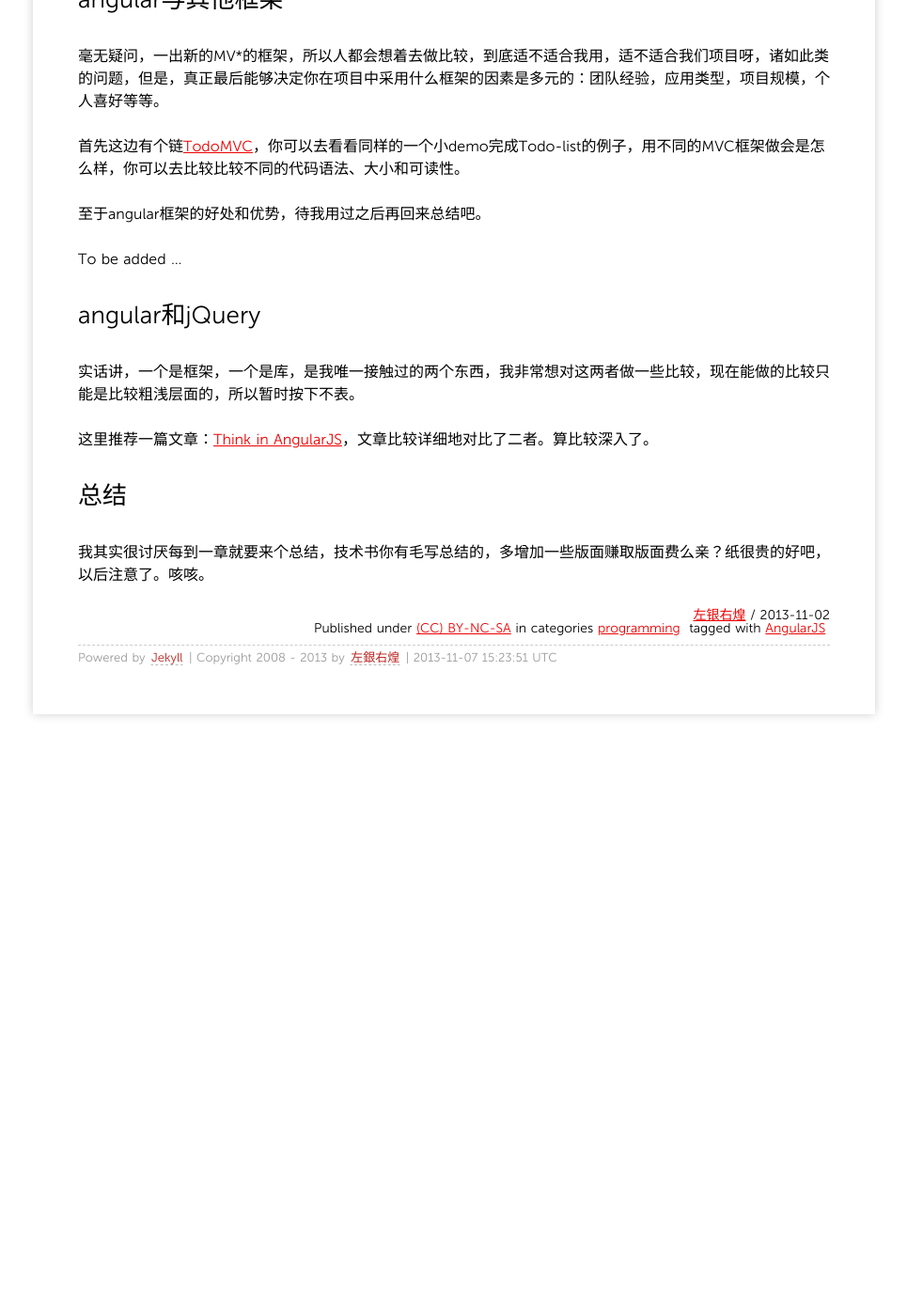
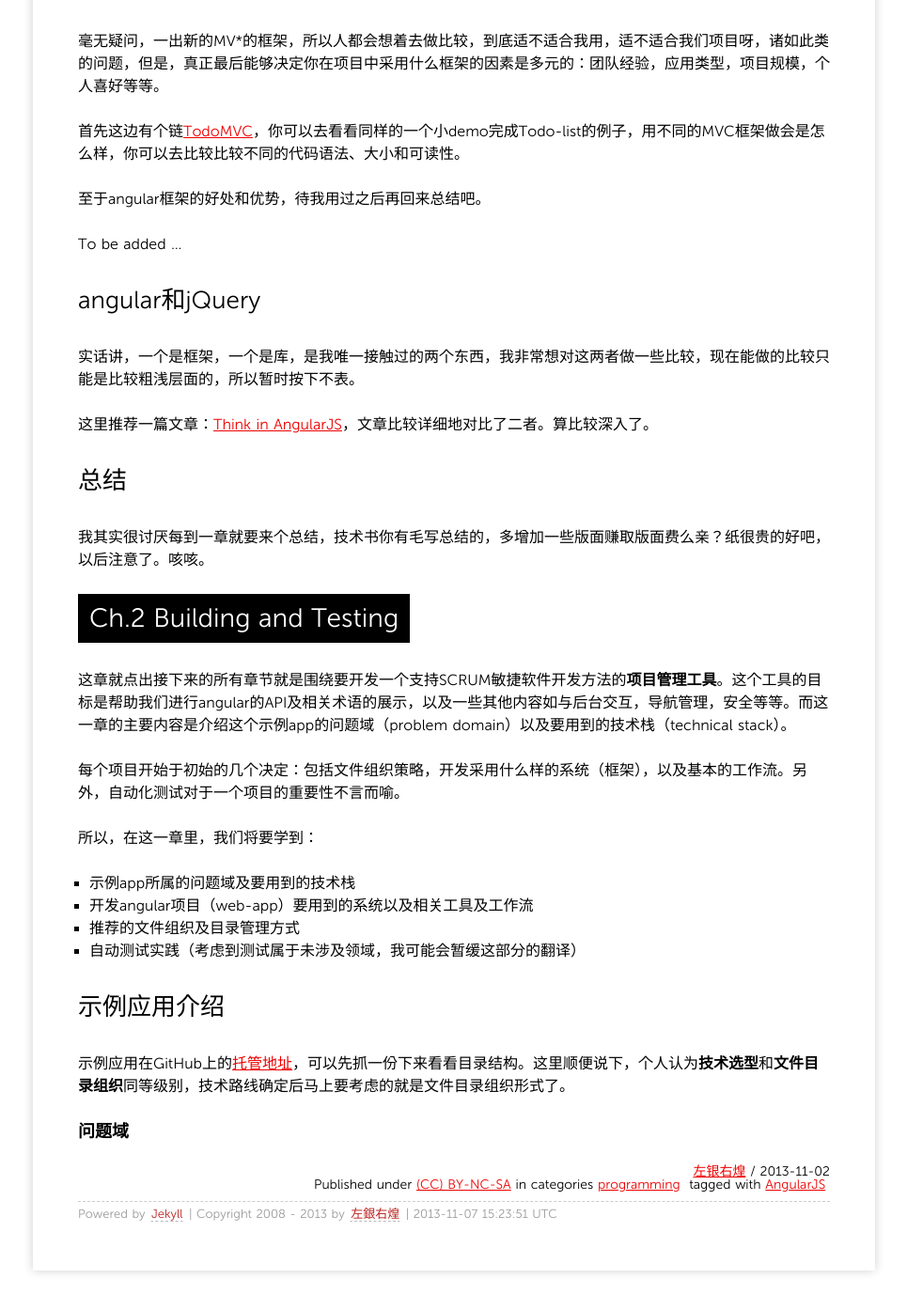
Before and after one commit to grahamle/grahamle.github.com, a Jekyll site: the page built from _posts/2013/2013-11-02-使用AngularJS进行webapp开发.md, in a window 1280 px wide and 1400 px high, scrolled down 19038 px. Shown: the top 1394 px of the window at 94% size, without its empty margins (157-1122 px from the left). Built offline with Jekyll 4.4.1, drawn with Linux system fonts in a browser that asks for light colours; Markdown is read by kramdown in place of the engine named in the settings; comment, search, counter and statistics services are not loaded; before the commit the page ends 19846 px from its top, so only the background shows below that.

Commit message:
[翻译]使用AngularJS开发webapp：ch2.0.0

```diff
--- a/_posts/2013/2013-11-02-使用AngularJS进行webapp开发.md
+++ b/_posts/2013/2013-11-02-使用AngularJS进行webapp开发.md
@@ -576,37 +576,37 @@ providers只能在配置阶段进行配置。你可以这么想把，你总不
 ### **不同的服务注册方法在两阶段中的差异**
 
 <table width="800px">
-	<th>
-		<td width="200px">方法</td>
-		<td width="200px">注册了啥</td>
-		<td width="200px">配置阶段可注入否</td>
-		<td width="200px">运行阶段可注入否</td>
-	</th>
-	<tr>
+	<tr text-align="center">
+		<th width="200px">方法</th>
+		<th width="200px">注册了啥</th>
+		<th width="200px">配置阶段可注入否</th>
+		<th width="200px">运行阶段可注入否</th>
+	</tr>
+	<tr text-align="center">
 		<td width="200px">Constant</td>
 		<td width="200px">常数值</td>
 		<td width="200px">可以</td>
 		<td width="200px">可以</td>
 	</tr>
-	<tr>
+	<tr text-align="center">
 		<td width="200px">Value</td>
 		<td width="200px">变量值</td>
 		<td width="200px">不能</td>
 		<td width="200px">可以</td>
 	</tr>
-	<tr>
+	<tr text-align="center">
 		<td width="200px">Service</td>
 		<td width="200px">构造函数创建的新对象</td>
 		<td width="200px">不能</td>
 		<td width="200px">可以</td>
 	</tr>
-	<tr>
+	<tr text-align="center">
 		<td width="200px">Factory</td>
 		<td width="200px">factory函数返回的新对象</td>
 		<td width="200px">不能</td>
 		<td width="200px">可以</td>
 	</tr>
-	<tr>
+	<tr text-align="center">
 		<td width="200px">Provider</td>
 		<td width="200px">$get函数返回的新对象</td>
 		<td width="200px">可以</td>
@@ -736,3 +736,20 @@ To be added ...
 
 ## 总结
 我其实很讨厌每到一章就要来个总结，技术书你有毛写总结的，多增加一些版面赚取版面费么亲？纸很贵的好吧，以后注意了。咳咳。
+
+# Ch.2 Building and Testing
+这章就点出接下来的所有章节就是围绕要开发一个支持SCRUM敏捷软件开发方法的**项目管理工具**。这个工具的目标是帮助我们进行angular的API及相关术语的展示，以及一些其他内容如与后台交互，导航管理，安全等等。而这一章的主要内容是介绍这个示例app的问题域（problem domain）以及要用到的技术栈（technical stack）。
+
+每个项目开始于初始的几个决定：包括文件组织策略，开发采用什么样的系统（框架），以及基本的工作流。另外，自动化测试对于一个项目的重要性不言而喻。
+
+所以，在这一章里，我们将要学到：
+
+- 示例app所属的问题域及要用到的技术栈
+- 开发angular项目（web-app）要用到的系统以及相关工具及工作流
+- 推荐的文件组织及目录管理方式
+- 自动测试实践（考虑到测试属于未涉及领域，我可能会暂缓这部分的翻译）
+
+## 示例应用介绍
+示例应用在GitHub上的[托管地址](https://github.com/angular-app/angular-app)，可以先抓一份下来看看目录结构。这里顺便说下，个人认为**技术选型**和**文件目录组织**同等级别，技术路线确定后马上要考虑的就是文件目录组织形式了。
+
+### **问题域**
```
